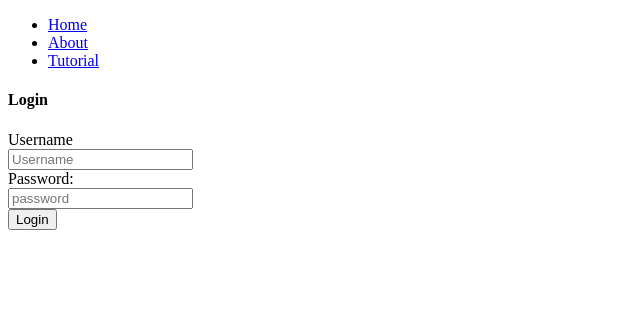
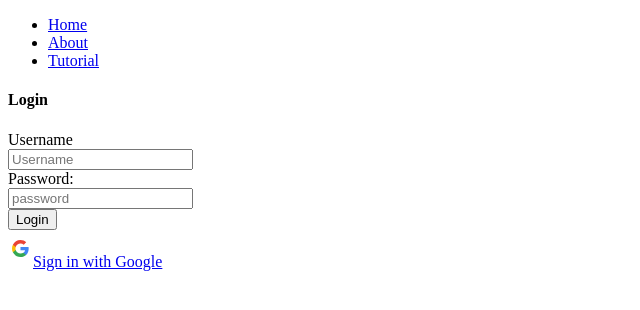
Before and after one commit to Silent-Echo-JS/Greenfield, a React app: page / in a window 1280 px wide. Shown: the top 310 px of the page, without its empty margins (0-640 px from the left). Built offline with nearby package versions, Linux system fonts and the light colour scheme; no server answers; the HTML template or start-up script is replaced by a standard one.

Commit message:
added signin with google button

```diff
--- a/client/src/components/Login.jsx
+++ b/client/src/components/Login.jsx
@@ -96,6 +96,38 @@
                                 type="submit">Login</button>
                         </div>
                     </form>
+                    <a href="/auth/google" class="button">
+        <div>
+        <span class="svgIcon t-popup-svg">
+            <svg
+            class="svgIcon-use"
+            width="25"
+            height="37"
+            viewBox="0 0 25 25"
+            >
+            <g fill="none" fill-rule="evenodd">
+                <path
+                d="M20.66 12.693c0-.603-.054-1.182-.155-1.738H12.5v3.287h4.575a3.91 3.91 0 0 1-1.697 2.566v2.133h2.747c1.608-1.48 2.535-3.65 2.535-6.24z"
+                fill="#4285F4"
+                />
+                <path
+                d="M12.5 21c2.295 0 4.22-.76 5.625-2.06l-2.747-2.132c-.76.51-1.734.81-2.878.81-2.214 0-4.088-1.494-4.756-3.503h-2.84v2.202A8.498 8.498 0 0 0 12.5 21z"
+                fill="#34A853"
+                />
+                <path
+                d="M7.744 14.115c-.17-.51-.267-1.055-.267-1.615s.097-1.105.267-1.615V8.683h-2.84A8.488 8.488 0 0 0 4 12.5c0 1.372.328 2.67.904 3.817l2.84-2.202z"
+                fill="#FBBC05"
+                />
+                <path
+                d="M12.5 7.38c1.248 0 2.368.43 3.25 1.272l2.437-2.438C16.715 4.842 14.79 4 12.5 4a8.497 8.497 0 0 0-7.596 4.683l2.84 2.202c.668-2.01 2.542-3.504 4.756-3.504z"
+                fill="#EA4335"
+                />
+            </g>
+            </svg>
+    </span>
+    <span class="button-label">Sign in with Google</span>
+</div>
+</a>
                 </div>
             )
         }
```
